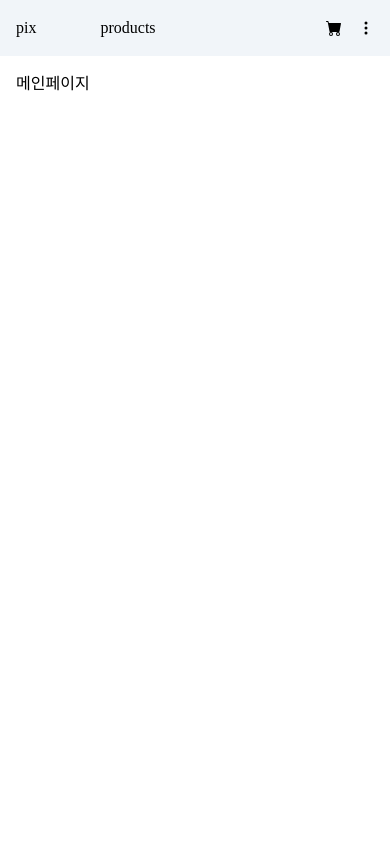
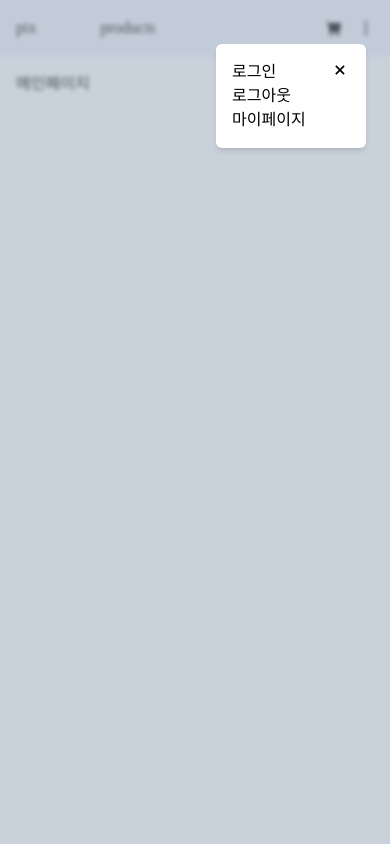
Before and after one commit to jaeeedev/pix, a React (Vite) app: page / in a window 390 px wide. Both pictures are taken after a click on the item 366 px from the left and 28 px from the top of the page. Shown: the top 844 px of the page. Built offline with nearby package versions, Linux system fonts and the light colour scheme; a web font is replaced by a local one.

Commit message:
feat: 반응형 헤더 컴포넌트 제작
- 모바일 사이즈에서 메뉴들이 드롭다운으로 나오게

close #2

```diff
--- a/src/components/common/Footer.tsx
+++ b/src/components/common/Footer.tsx
@@ -3,7 +3,10 @@ import ContentContainer from "./ContentContainer";
 const Footer = () => {
   return (
     <div className="bg-slate-100">
-      <ContentContainer>pix</ContentContainer>
+      <ContentContainer>
+        <div className="font-bold mb-4">pix</div>
+        <span className="text-sm">@jaeeedev all right reserved</span>
+      </ContentContainer>
     </div>
   );
 };
--- a/src/components/common/GlobalLayout.tsx
+++ b/src/components/common/GlobalLayout.tsx
@@ -1,4 +1,4 @@
-import Header from "./Header";
+import Header from "./header/Header";
 import Footer from "./Footer";
 import { Outlet } from "react-router-dom";
 
--- a/src/components/common/Header.tsx
+++ b/src/components/common/header/Header.tsx
@@ -1,9 +1,13 @@
 import { Link } from "react-router-dom";
-import ContentContainer from "./ContentContainer";
+import ContentContainer from "../ContentContainer";
+import HeaderMenuList from "./HeaderMenuList";
+
 import { BsFillCartFill, BsThreeDotsVertical } from "react-icons/bs";
-import HeaderMenuList from "./header/HeaderMenuList";
+import HeaderMenuBoxList from "./HeaderMenuBoxList";
+import { useState } from "react";
 
 const Header = () => {
+  const [open, setOpen] = useState(false);
   return (
     <div className="sticky top-0 bg-slate-100">
       <ContentContainer>
@@ -17,9 +21,7 @@ const Header = () => {
               <HeaderMenuList>
                 <Link to="/login">로그인</Link>
               </HeaderMenuList>
-
               <HeaderMenuList>로그아웃</HeaderMenuList>
-
               <HeaderMenuList>
                 <Link to="/signup">회원가입</Link>
               </HeaderMenuList>
@@ -30,9 +32,14 @@ const Header = () => {
                 </Link>
               </HeaderMenuList>
 
-              <HeaderMenuList reverse>
-                <BsThreeDotsVertical />
-              </HeaderMenuList>
+              <div className="relative">
+                <HeaderMenuList reverse>
+                  <BsThreeDotsVertical
+                    onClick={() => setOpen((prev) => !prev)}
+                  />
+                </HeaderMenuList>
+                {open && <HeaderMenuBoxList setOpen={setOpen} />}
+              </div>
             </ul>
           </nav>
         </div>
--- /dev/null
+++ b/src/components/common/header/HeaderMenuBoxList.tsx
@@ -0,0 +1,43 @@
+import { Link } from "react-router-dom";
+import Children from "../../../types/children";
+import { BiX } from "react-icons/bi";
+import { Dispatch, SetStateAction } from "react";
+
+type Props = {
+  setOpen: Dispatch<SetStateAction<boolean>>;
+};
+
+const HeaderMenuBoxList = ({ setOpen }: Props) => {
+  const closeBox = () => {
+    setOpen(false);
+  };
+
+  return (
+    <div className="md:hidden">
+      <div
+        className="fixed left-0 top-0 bg-slate-400/50 w-screen h-screen backdrop-blur-[2px]"
+        onClick={closeBox}
+      />
+      <ul className="absolute right-2 top-6 p-4 bg-white rounded-md shadow-md min-w-[150px]">
+        <button className="absolute right-4 top-4" onClick={closeBox}>
+          <BiX size={20} />
+        </button>
+        <BoxLi>
+          <Link to="/login">로그인</Link>
+        </BoxLi>
+        <BoxLi>
+          <Link to="/login">로그아웃</Link>
+        </BoxLi>
+        <BoxLi>
+          <Link to="/login">마이페이지</Link>
+        </BoxLi>
+      </ul>
+    </div>
+  );
+};
+
+const BoxLi = ({ children }: Children) => {
+  return <li className="whitespace-nowrap">{children}</li>;
+};
+
+export default HeaderMenuBoxList;
--- a/src/components/common/header/HeaderMenuList.tsx
+++ b/src/components/common/header/HeaderMenuList.tsx
@@ -1,4 +1,4 @@
-import React, { ReactNode } from "react";
+import { ReactNode } from "react";
 import { twMerge } from "tailwind-merge";
 
 type Props = {
@@ -14,7 +14,6 @@ type Props = {
  *  */
 const HeaderMenuList = ({ children, ...props }: Props) => {
   const { always, reverse } = props;
-  console.log(props);
 
   return (
     <li
--- a/src/components/common/menuList/MenuList.tsx
+++ /dev/null
@@ -1,7 +0,0 @@
-import React from "react";
-
-const MenuList = () => {
-  return <div>MenuList</div>;
-};
-
-export default MenuList;
--- a/src/index.css
+++ b/src/index.css
@@ -8,3 +8,7 @@
   box-sizing: border-box;
   font-family: "Pretendard";
 }
+
+body {
+  overflow-x: hidden;
+}
--- a/src/pages/main/MainPage.tsx
+++ b/src/pages/main/MainPage.tsx
@@ -1,4 +1,3 @@
-import React from "react";
 import ContentContainer from "../../components/common/ContentContainer";
 
 const MainPage = () => {
--- /dev/null
+++ b/src/types/children.ts
@@ -0,0 +1,7 @@
+import { ReactNode } from "react";
+
+type Children = {
+  children: ReactNode;
+};
+
+export default Children;
```
